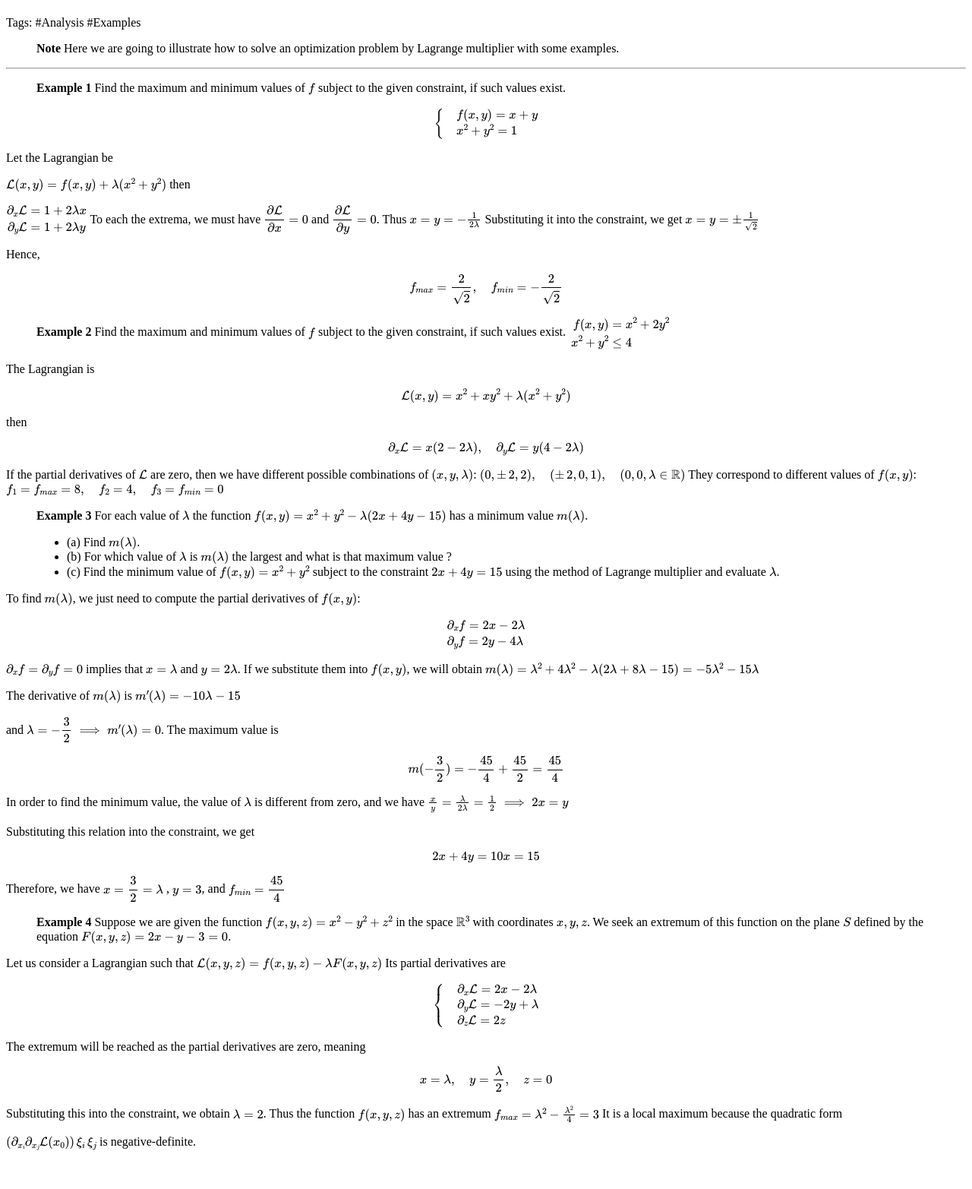
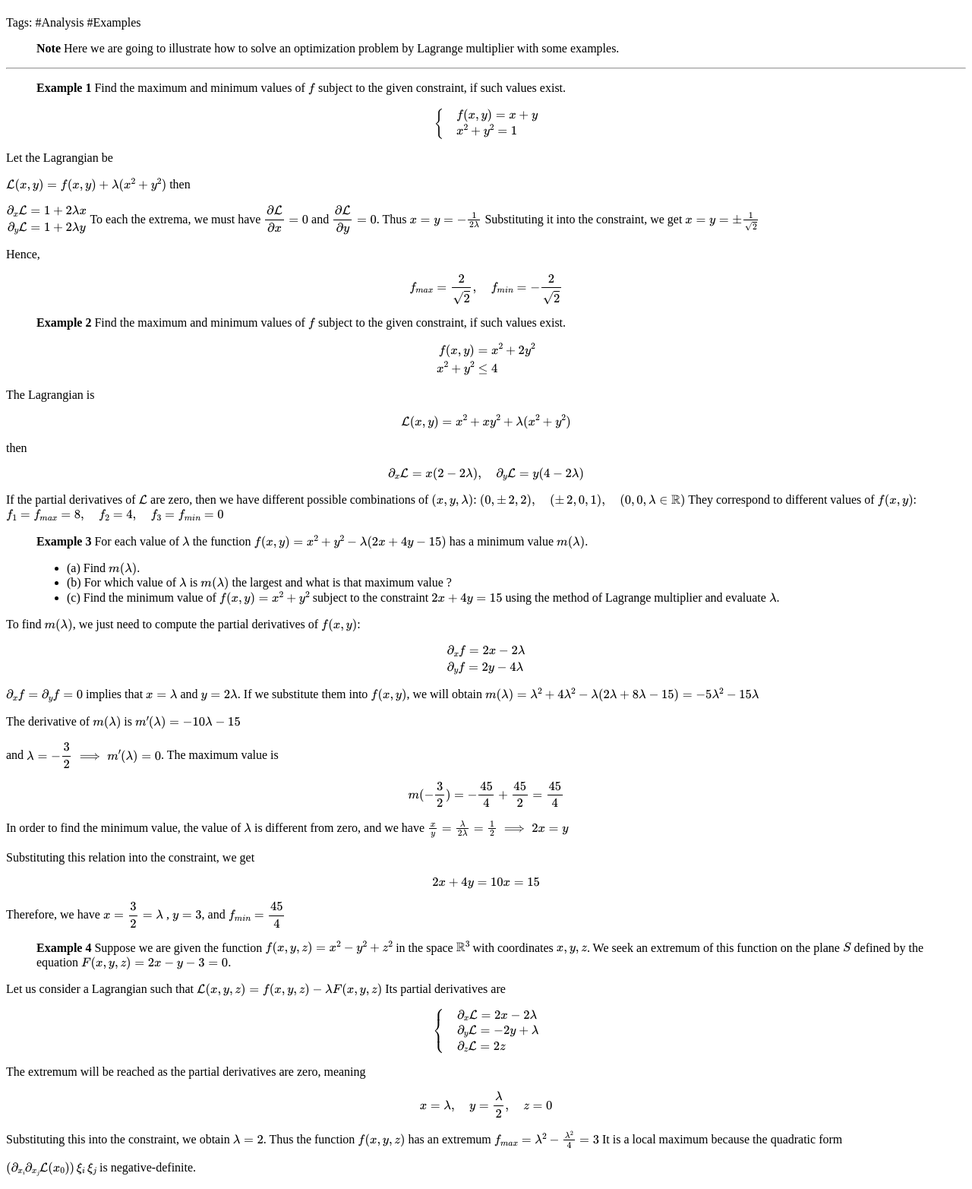
Before and after one commit to LIN-RQ/Math-Notes, a Jekyll site: the page built from lagrange-multipliers.md, in a window 1280 px wide. Shown: the whole page at 76% size. Built offline with Jekyll 4.4.1, drawn with Linux system fonts in a browser that asks for light colours; before the commit the page ends 1531 px from its top, so only the background shows below that.

Commit message:
Improve formatting of example in lagrange-multipliers.md
Formatted the mathematical expression for clarity.

```diff
--- a/lagrange-multipliers.md
+++ b/lagrange-multipliers.md
@@ -44,7 +44,13 @@ To each the extrema, we must have $\dfrac{\partial \mathcal{L}}{\partial x} = 0$
 
 >  **Example 2**
 > Find the maximum and minimum values of $f$ subject to the given constraint, if such values exist.
-> $$\begin{aligned}  f(x,y) &= x^2+2y^2 \\  x^2 + y^2  &\le 4 \end{aligned} $$
+>
+> $$
+> \begin{aligned}
+>  f(x,y) &= x^2+2y^2 \\
+> x^2 + y^2  &\le 4
+> \end{aligned}
+> $$
 
 The Lagrangian is
 
```
